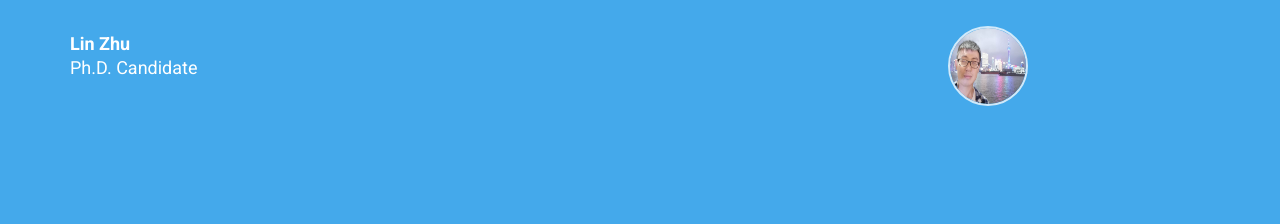
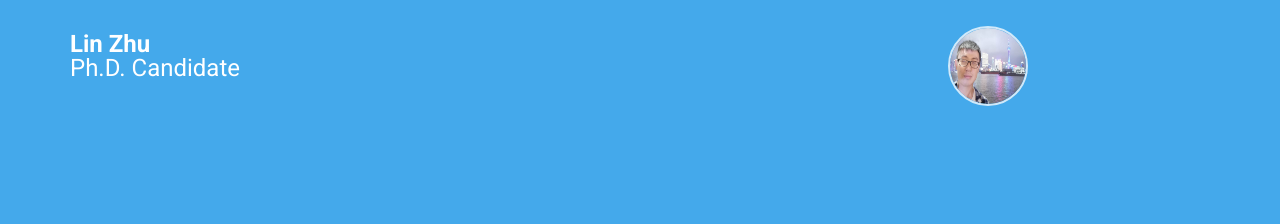
Before and after one commit to Crazyspike/home, a Jekyll site: the page built from index.html, in a window 1280 px wide. Shown: the top 224 px of the page. Built offline with Jekyll 4.4.1, drawn with Linux system fonts in a browser that asks for light colours; nearby versions of some CDN libraries.

Commit message:
Update albertine.html

```diff
--- a/_layouts/albertine.html
+++ b/_layouts/albertine.html
@@ -53,10 +53,10 @@ It is threatened by habitat loss.
     <div class="container">
       <div class="row">
         <div class="col-xs-9 col-lg-9">
-          <h1>
+          <h1 style="font-size:24px">
             {{ site.data.personal.name }}
           </h1>
-          <h2>
+          <h2 style="font-size:24px">
             {{ site.data.personal.label }}
           </h2>
         </div>
```
